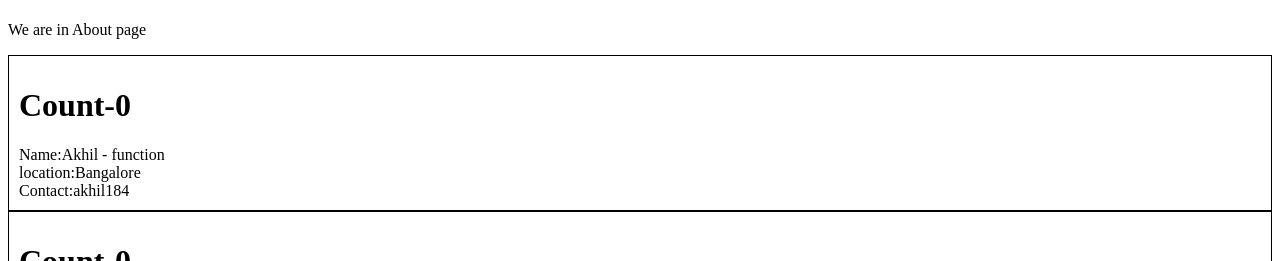
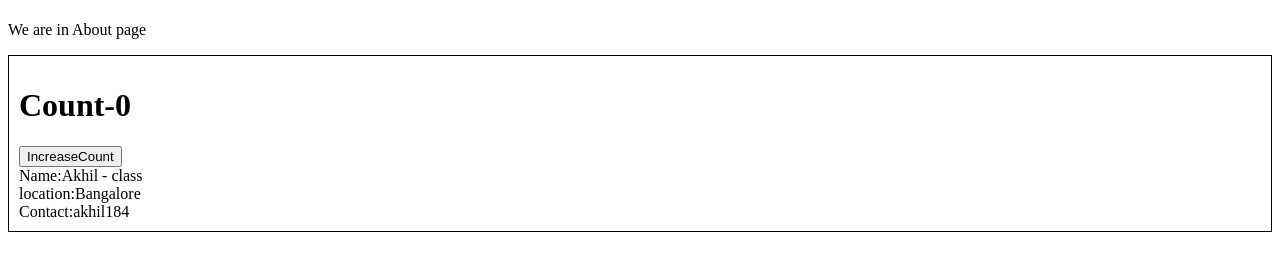
Before and after one commit to Mishrakumarakhil/React-Recap, a React (Vite) app: page /about in a window 1280 px wide. Shown: the part 223-484 px from the top of the page. Built offline with nearby package versions, Linux system fonts and the light colour scheme.

Commit message:
update state in class component

```diff
--- a/src/components/About.js
+++ b/src/components/About.js
@@ -6,7 +6,7 @@ const About = () => {
     <div>
       <h1>About Page</h1>
       <p>We are in About page</p>
-      <User name={"Akhil - function"} />
+      {/* <User name={"Akhil - function"} /> */}
       <UserClass name={"Akhil - class"} />
     </div>
   );
--- a/src/components/User.js
+++ b/src/components/User.js
@@ -2,9 +2,11 @@ import { useState } from "react";
 
 const User = ({ name }) => {
   const [count] = useState(0);
+  const [count2] = useState(1);
   return (
     <div className="user-card">
       <h1>Count-{count}</h1>
+      <h1>Count2-{count2}</h1>
       <div>Name:{name}</div>
       <div>location:Bangalore</div>
       <div>Contact:akhil184</div>
--- a/src/components/UserClass.js
+++ b/src/components/UserClass.js
@@ -10,6 +10,14 @@ class UserClass extends React.Component {
     return (
       <div className="user-card">
         <h1>Count-{this.state.count}</h1>
+        <button
+          onClick={() => {
+            this.setState({ count: this.state.count + 1 });
+          }}
+        >
+          IncreaseCount
+        </button>
+
         <div>Name:{this.props.name}</div>
         <div>location:Bangalore</div>
         <div>Contact:akhil184</div>
```
